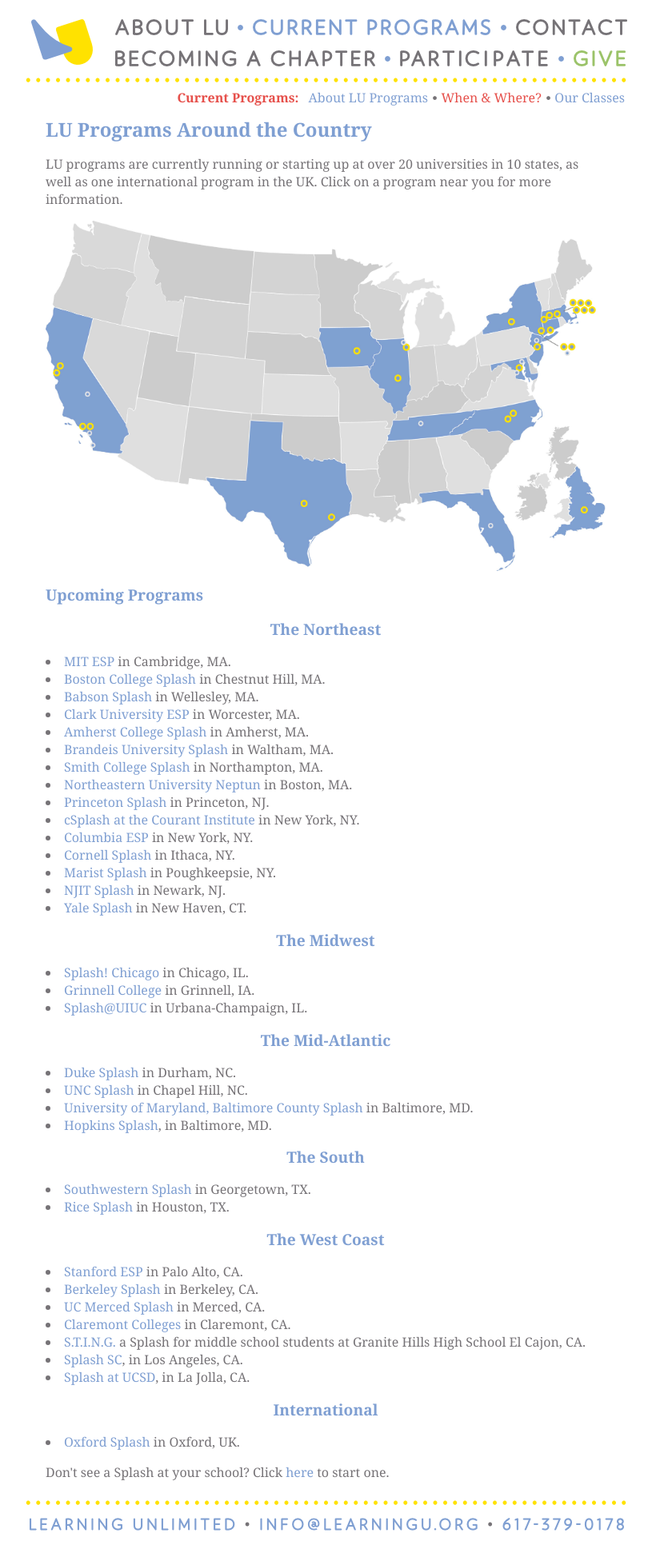
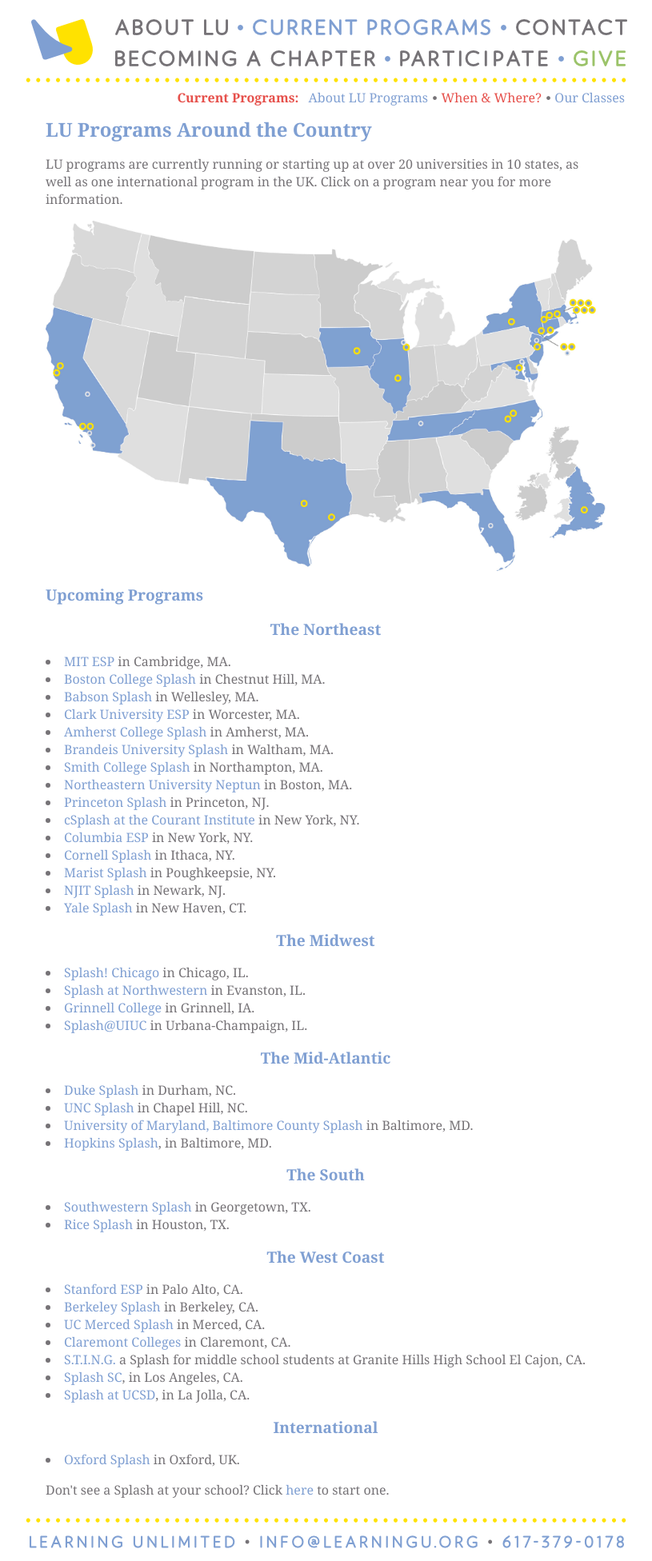
Before and after one commit to learning-unlimited/learning-unlimited.github.io, a Jekyll site: the page built from _current-programs/index.html, in a window 1280 px wide. Shown: the whole page at 80% size, without its empty margins (225-1040 px from the left). Built offline with Jekyll 4.4.1, drawn with Linux system fonts in a browser that asks for light colours; nearby versions of some CDN libraries; before the commit the page ends 1930 px from its top, so only the background shows below that.

Commit message:
Update index.html

```diff
--- a/_current-programs/index.html
+++ b/_current-programs/index.html
@@ -78,6 +78,7 @@
   <div id="midwest">
   <h2>The Midwest</h2>
   <li><a href="https://splashchicago.learningu.org/">Splash! Chicago</a> in Chicago, IL.</li>
+  <li><a href="https://nusplash.learningu.org/">Splash at Northwestern</a> in Evanston, IL.</li>
   <li><a href="https://www.grinnell.edu/academics/offices/careers-in-education/ignite">Grinnell College</a> in Grinnell, IA.</li>
   <li><a href="http://uiucsplash.org/">Splash@UIUC</a> in Urbana-Champaign, IL.</li>
   </div>
```
